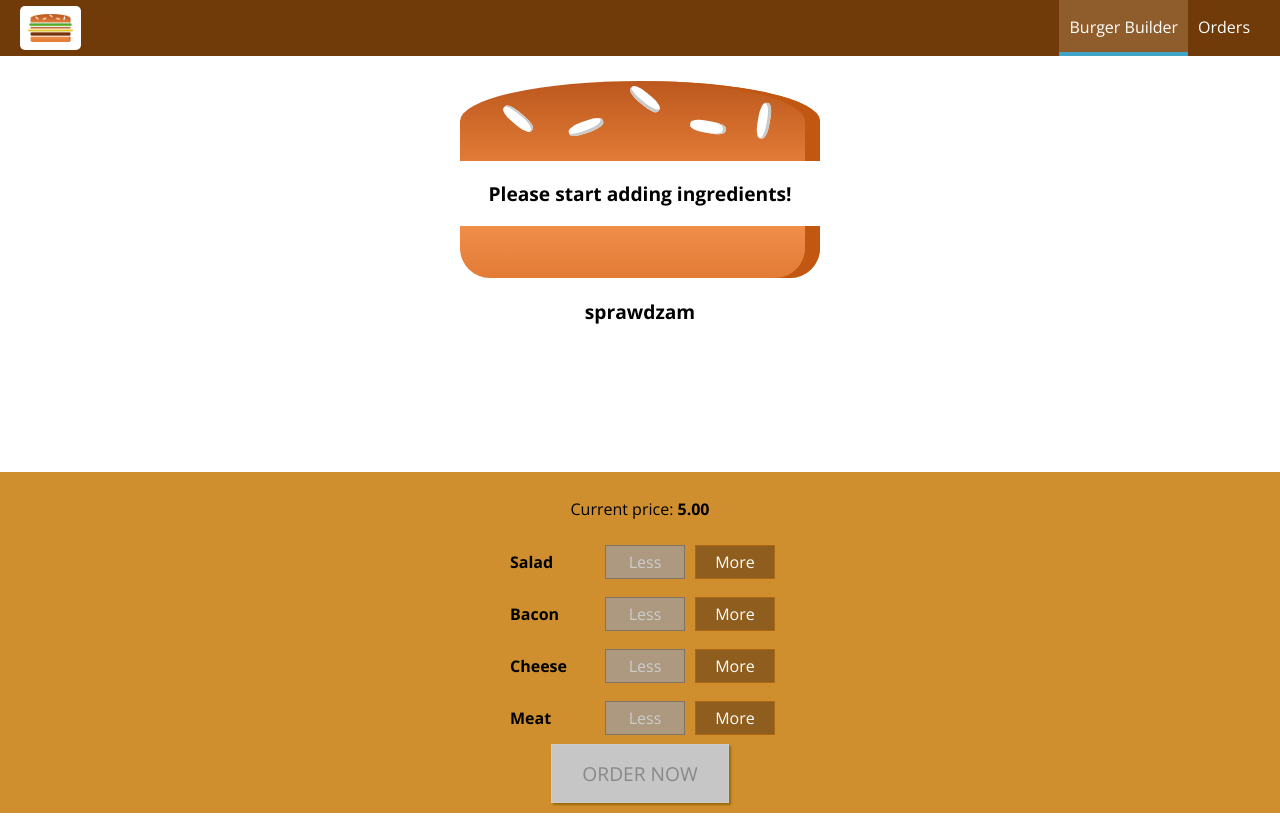
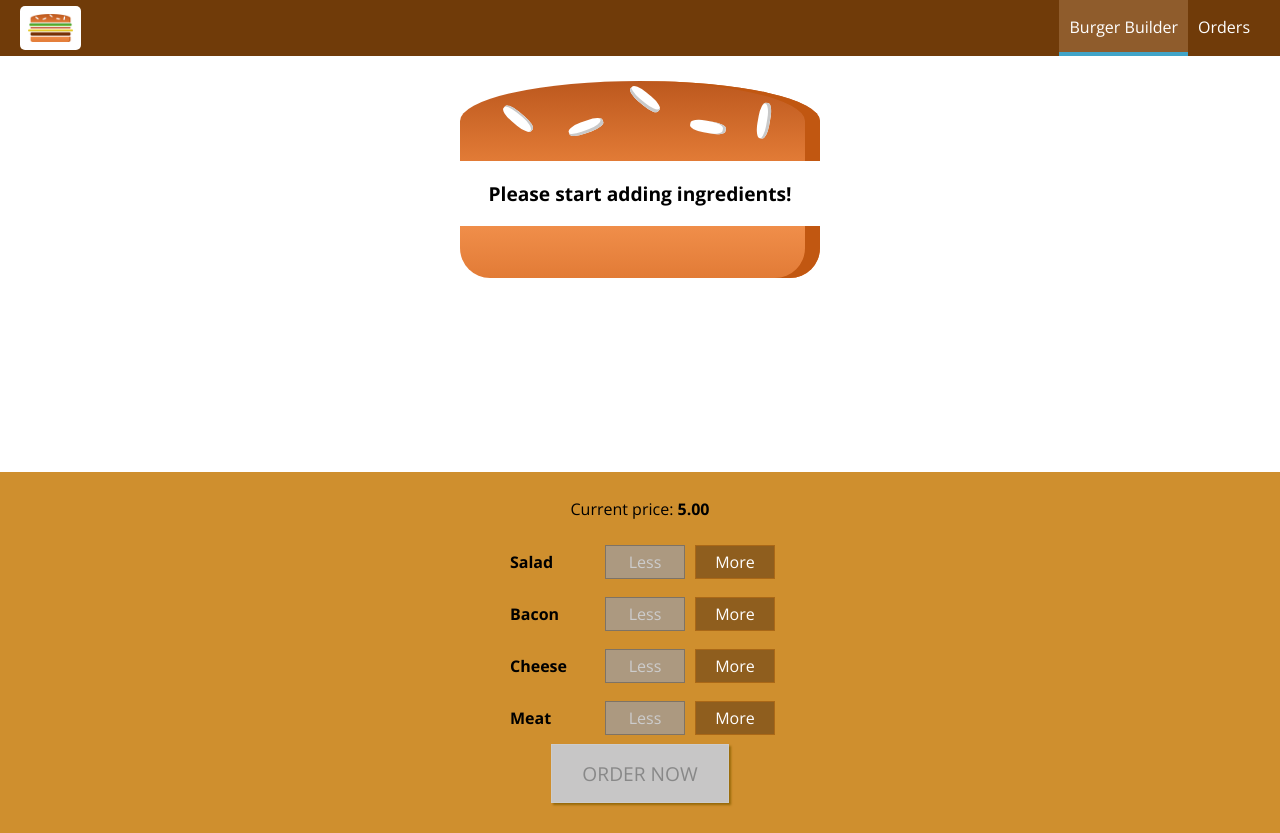
Before and after one commit to krywa5/burger-builder, a React (Create React App) app: page / in a window 1280 px wide. Built offline with nearby package versions, Linux system fonts and the light colour scheme.

Commit message:
fix some CSS problems

```diff
--- a/src/components/Burger/BuildControls/BuildControls.module.css
+++ b/src/components/Burger/BuildControls/BuildControls.module.css
@@ -5,8 +5,8 @@
     flex-flow: column;
     align-items: center;
     box-shadow: 0 2px 1px #ccc;
-    margin: auto;
-    padding: 10px 0;
+    margin: 0 auto;
+    padding: 10px 0 30px;
 }
 
 
--- a/src/components/Burger/Burger.js
+++ b/src/components/Burger/Burger.js
@@ -23,7 +23,6 @@ const burger = (props) => {
             <BurgerIngredient type='bread-top' />
             {transformedIngredients}
             <BurgerIngredient type='bread-bottom' />
-            <p>sprawdzam</p>
         </div>
     );
 }
--- a/src/components/Burger/Burger.module.css
+++ b/src/components/Burger/Burger.module.css
@@ -2,7 +2,7 @@
     width: 100%;
     margin: auto;
     height: 250px;
-    overflow-y: scroll;
+    overflow: auto;
     text-align: center;
     font-weight: bold;
     font-size: 1.2rem;
--- a/src/hoc/Layout/Layout.module.css
+++ b/src/hoc/Layout/Layout.module.css
@@ -1,3 +1,6 @@
 .Content {
+    display: flex;
+    flex-direction: column;
+    min-height: calc(100vh - 72px);
     margin-top: 72px;
 }
--- a/src/index.js
+++ b/src/index.js
@@ -9,8 +9,6 @@ import { BrowserRouter } from 'react-router-dom';
 import reducer from './store/reducer';
 
 const store = createStore(reducer);
-
-// testowy komentarz aby zobaczyć zmianę
 
 const app = (
     <Provider store={store}>
```
Also changed, not shown: 1 other file (tests, documents, lock files or other folders).
